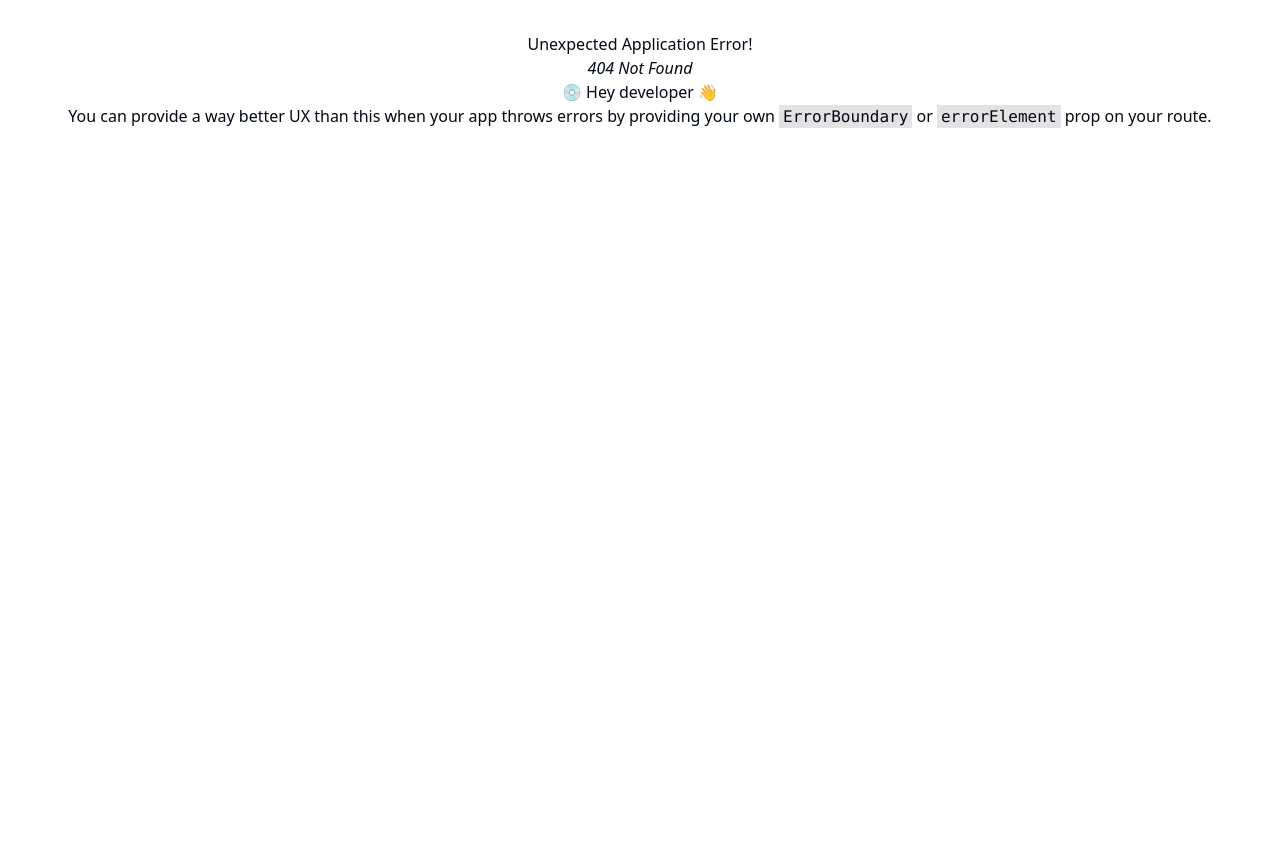
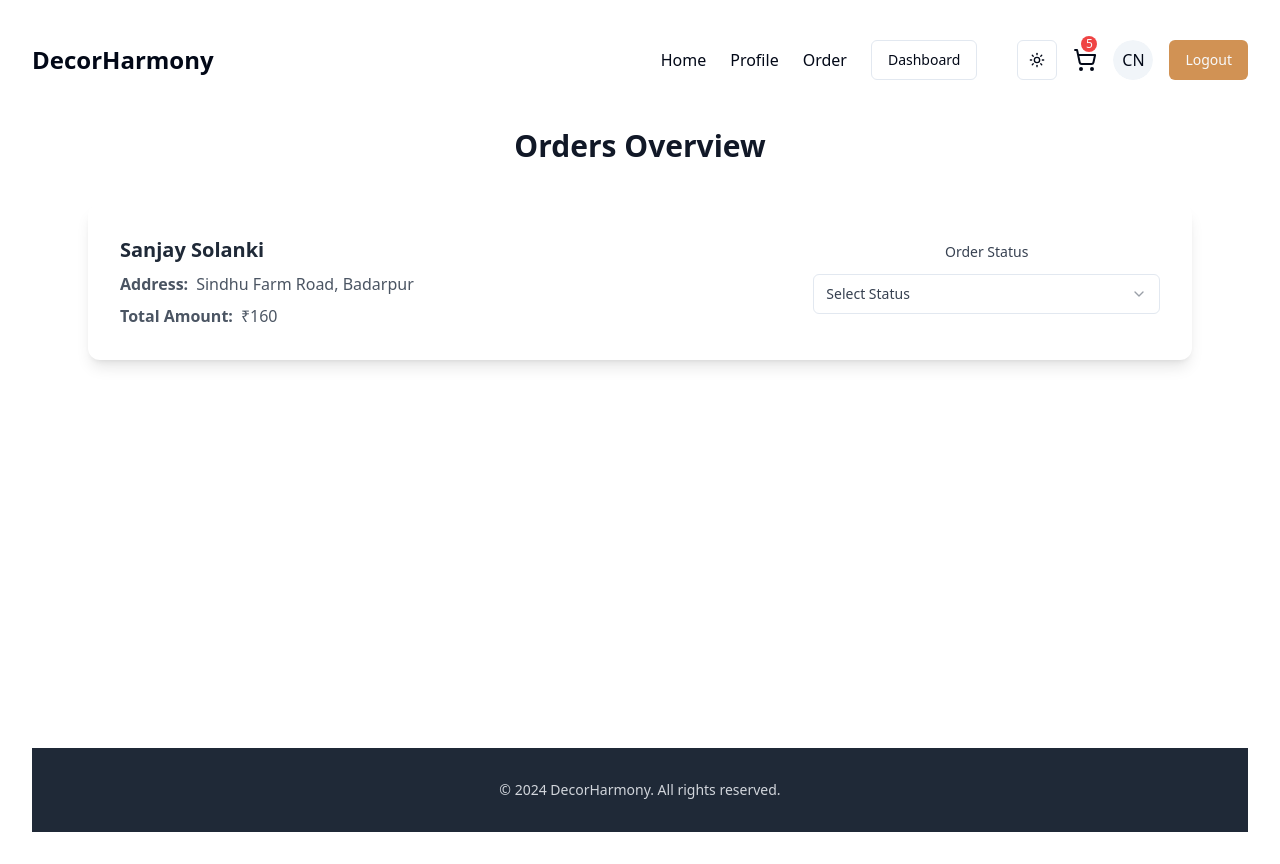
Before and after one commit to Sanjay17u/DecorHarmony, a React (Vite) app in the folder client/: page /admin/orders in a window 1280 px wide. Before the commit this address had no page. Before the commit the page ends 800 px from the top, so only its background shows below. Built offline with nearby package versions, Linux system fonts and the light colour scheme.

Commit message:
Admin Order Page Is done For Now.

```diff
--- a/client/package.json
+++ b/client/package.json
@@ -17,6 +17,7 @@
     "@radix-ui/react-dropdown-menu": "^2.1.2",
     "@radix-ui/react-label": "^2.1.0",
     "@radix-ui/react-menubar": "^1.1.2",
+    "@radix-ui/react-select": "^2.1.2",
     "@radix-ui/react-separator": "^1.1.0",
     "@radix-ui/react-slot": "^1.1.0",
     "class-variance-authority": "^0.7.0",
--- a/client/src/App.tsx
+++ b/client/src/App.tsx
@@ -13,6 +13,7 @@
 import Cart from './components/Cart'
 import Marketplace from './admin/Marketplace'
 import AddMenu from './admin/AddMenu'
+import Orders from './admin/Orders'
 
 
 const appRouter = createBrowserRouter([
@@ -64,6 +65,11 @@
         element: <AddMenu/>
       },
 
+      {
+        path: "/admin/orders",
+        element: <Orders/>
+      },
+
 
     ]
   },
--- /dev/null
+++ b/client/src/admin/Orders.tsx
@@ -0,0 +1,52 @@
+import { Label } from "@/components/ui/label";
+import { Select, SelectContent, SelectGroup, SelectItem, SelectTrigger, SelectValue } from "@/components/ui/select";
+
+const Orders = () => {
+  return (
+    <>
+      <div className="max-w-6xl mx-auto py-10 px-6">
+        <h1 className="text-3xl font-extrabold text-gray-900 dark:text-white mb-10">Orders Overview</h1>
+        <div className="space-y-8">
+          {/* Restaurant Orders display here */}
+          <div className="flex flex-col md:flex-row justify-between items-start sm:items-center bg-white dark:bg-gray-800 shadow-lg rounded-xl p-6 sm:p-8 border-gray-200 dark:border-gray-200">
+            <div className="flex-1 mb-6 sm:mb-0">
+              <h2 className="text-xl font-semibold text-gray-800 dark:text-gray-100 flex justify-start">
+                Sanjay Solanki
+              </h2>
+              <p className="text-gray-600 dark:text-gray-400 mt-2 flex justify-start">
+                <span className="font-semibold pr-2">Address:</span>
+                Sindhu Farm Road, Badarpur
+              </p>
+              <p className="text-gray-600 dark:text-gray-400 mt-2 flex justify-start">
+                <span className="font-semibold pr-2">Total Amount:</span>
+                ₹160
+              </p>
+            </div>
+            <div className="w-full sm:w-1/3 block text-sm font-medium text-gray-700 dark:text-gray-300 mb-2">
+              <Label>Order Status</Label>
+              <Select>
+                <SelectTrigger className="mt-3">
+                  <SelectValue placeholder="Select Status" />
+                </SelectTrigger>
+                <SelectContent>
+                  <SelectGroup>
+                    {
+
+                      ["Pending", "Confirmed", "Preparing", "OutForDelivery", "Delivered"].map((status: string, index: number) => (
+                        <SelectItem key={index} value={status.toLowerCase()}>
+                          {status}
+                        </SelectItem>
+                      ))
+                    }
+                  </SelectGroup>
+                </SelectContent>
+              </Select>
+            </div>
+          </div>
+        </div>
+      </div>
+    </>
+  );
+};
+
+export default Orders;
--- a/client/src/components/NavBar.tsx
+++ b/client/src/components/NavBar.tsx
@@ -69,7 +69,7 @@
                       <Link to="/admin/menu">
                         <MenubarItem>Menu</MenubarItem>
                       </Link>
-                      <Link to="/admin/order">
+                      <Link to="/admin/orders">
                         <MenubarItem>Orders</MenubarItem>
                       </Link>
                     </MenubarContent>
@@ -203,7 +203,7 @@
             <span>Marketplace</span>
           </Link>
           <Link
-            to="/profile"
+            to="/admin/orders"
             className="flex items-center gap-4 hover:bg-gray-200 px-3 py-2 rounded-lg cursor-pointer hover:text-gray-900 font-medium"
           >
             <PackageCheck />
--- /dev/null
+++ b/client/src/components/ui/select.tsx
@@ -0,0 +1,158 @@
+import * as React from "react"
+import * as SelectPrimitive from "@radix-ui/react-select"
+import { Check, ChevronDown, ChevronUp } from "lucide-react"
+
+import { cn } from "@/lib/utils"
+
+const Select = SelectPrimitive.Root
+
+const SelectGroup = SelectPrimitive.Group
+
+const SelectValue = SelectPrimitive.Value
+
+const SelectTrigger = React.forwardRef<
+  React.ElementRef<typeof SelectPrimitive.Trigger>,
+  React.ComponentPropsWithoutRef<typeof SelectPrimitive.Trigger>
+>(({ className, children, ...props }, ref) => (
+  <SelectPrimitive.Trigger
+    ref={ref}
+    className={cn(
+      "flex h-10 w-full items-center justify-between rounded-md border border-input bg-background px-3 py-2 text-sm ring-offset-background placeholder:text-muted-foreground focus:outline-none focus:ring-2 focus:ring-ring focus:ring-offset-2 disabled:cursor-not-allowed disabled:opacity-50 [&>span]:line-clamp-1",
+      className
+    )}
+    {...props}
+  >
+    {children}
+    <SelectPrimitive.Icon asChild>
+      <ChevronDown className="h-4 w-4 opacity-50" />
+    </SelectPrimitive.Icon>
+  </SelectPrimitive.Trigger>
+))
+SelectTrigger.displayName = SelectPrimitive.Trigger.displayName
+
+const SelectScrollUpButton = React.forwardRef<
+  React.ElementRef<typeof SelectPrimitive.ScrollUpButton>,
+  React.ComponentPropsWithoutRef<typeof SelectPrimitive.ScrollUpButton>
+>(({ className, ...props }, ref) => (
+  <SelectPrimitive.ScrollUpButton
+    ref={ref}
+    className={cn(
+      "flex cursor-default items-center justify-center py-1",
+      className
+    )}
+    {...props}
+  >
+    <ChevronUp className="h-4 w-4" />
+  </SelectPrimitive.ScrollUpButton>
+))
+SelectScrollUpButton.displayName = SelectPrimitive.ScrollUpButton.displayName
+
+const SelectScrollDownButton = React.forwardRef<
+  React.ElementRef<typeof SelectPrimitive.ScrollDownButton>,
+  React.ComponentPropsWithoutRef<typeof SelectPrimitive.ScrollDownButton>
+>(({ className, ...props }, ref) => (
+  <SelectPrimitive.ScrollDownButton
+    ref={ref}
+    className={cn(
+      "flex cursor-default items-center justify-center py-1",
+      className
+    )}
+    {...props}
+  >
+    <ChevronDown className="h-4 w-4" />
+  </SelectPrimitive.ScrollDownButton>
+))
+SelectScrollDownButton.displayName =
+  SelectPrimitive.ScrollDownButton.displayName
+
+const SelectContent = React.forwardRef<
+  React.ElementRef<typeof SelectPrimitive.Content>,
+  React.ComponentPropsWithoutRef<typeof SelectPrimitive.Content>
+>(({ className, children, position = "popper", ...props }, ref) => (
+  <SelectPrimitive.Portal>
+    <SelectPrimitive.Content
+      ref={ref}
+      className={cn(
+        "relative z-50 max-h-96 min-w-[8rem] overflow-hidden rounded-md border bg-popover text-popover-foreground shadow-md data-[state=open]:animate-in data-[state=closed]:animate-out data-[state=closed]:fade-out-0 data-[state=open]:fade-in-0 data-[state=closed]:zoom-out-95 data-[state=open]:zoom-in-95 data-[side=bottom]:slide-in-from-top-2 data-[side=left]:slide-in-from-right-2 data-[side=right]:slide-in-from-left-2 data-[side=top]:slide-in-from-bottom-2",
+        position === "popper" &&
+          "data-[side=bottom]:translate-y-1 data-[side=left]:-translate-x-1 data-[side=right]:translate-x-1 data-[side=top]:-translate-y-1",
+        className
+      )}
+      position={position}
+      {...props}
+    >
+      <SelectScrollUpButton />
+      <SelectPrimitive.Viewport
+        className={cn(
+          "p-1",
+          position === "popper" &&
+            "h-[var(--radix-select-trigger-height)] w-full min-w-[var(--radix-select-trigger-width)]"
+        )}
+      >
+        {children}
+      </SelectPrimitive.Viewport>
+      <SelectScrollDownButton />
+    </SelectPrimitive.Content>
+  </SelectPrimitive.Portal>
+))
+SelectContent.displayName = SelectPrimitive.Content.displayName
+
+const SelectLabel = React.forwardRef<
+  React.ElementRef<typeof SelectPrimitive.Label>,
+  React.ComponentPropsWithoutRef<typeof SelectPrimitive.Label>
+>(({ className, ...props }, ref) => (
+  <SelectPrimitive.Label
+    ref={ref}
+    className={cn("py-1.5 pl-8 pr-2 text-sm font-semibold", className)}
+    {...props}
+  />
+))
+SelectLabel.displayName = SelectPrimitive.Label.displayName
+
+const SelectItem = React.forwardRef<
+  React.ElementRef<typeof SelectPrimitive.Item>,
+  React.ComponentPropsWithoutRef<typeof SelectPrimitive.Item>
+>(({ className, children, ...props }, ref) => (
+  <SelectPrimitive.Item
+    ref={ref}
+    className={cn(
+      "relative flex w-full cursor-default select-none items-center rounded-sm py-1.5 pl-8 pr-2 text-sm outline-none focus:bg-accent focus:text-accent-foreground data-[disabled]:pointer-events-none data-[disabled]:opacity-50",
+      className
+    )}
+    {...props}
+  >
+    <span className="absolute left-2 flex h-3.5 w-3.5 items-center justify-center">
+      <SelectPrimitive.ItemIndicator>
+        <Check className="h-4 w-4" />
+      </SelectPrimitive.ItemIndicator>
+    </span>
+
+    <SelectPrimitive.ItemText>{children}</SelectPrimitive.ItemText>
+  </SelectPrimitive.Item>
+))
+SelectItem.displayName = SelectPrimitive.Item.displayName
+
+const SelectSeparator = React.forwardRef<
+  React.ElementRef<typeof SelectPrimitive.Separator>,
+  React.ComponentPropsWithoutRef<typeof SelectPrimitive.Separator>
+>(({ className, ...props }, ref) => (
+  <SelectPrimitive.Separator
+    ref={ref}
+    className={cn("-mx-1 my-1 h-px bg-muted", className)}
+    {...props}
+  />
+))
+SelectSeparator.displayName = SelectPrimitive.Separator.displayName
+
+export {
+  Select,
+  SelectGroup,
+  SelectValue,
+  SelectTrigger,
+  SelectContent,
+  SelectLabel,
+  SelectItem,
+  SelectSeparator,
+  SelectScrollUpButton,
+  SelectScrollDownButton,
+}
```
Also changed, not shown: 1 other file (tests, documents, lock files or other folders).
